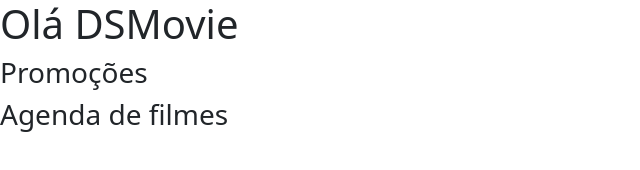
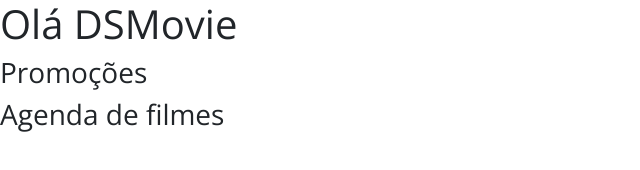
Before and after one commit to LucasDevRJ/dsmovie, a plain HTML site: page index.html in a window 1280 px wide. Shown: the full height of the page, 0-640 px from the left. Drawn offline with nearby package versions, Linux system fonts and the light colour scheme.

Commit message:
Adição do Google Fonts

```diff
--- /dev/null
+++ b/css/styles.css
@@ -0,0 +1,7 @@
+/* Arquivo CSS serve para estilizar o HTML */
+
+@import url('https://fonts.googleapis.com/css2?family=Open+Sans:wght@300;400;700&display=swap');
+
+* {
+    font-family: 'Open Sans', sans-serif;
+}
--- a/index.html
+++ b/index.html
@@ -10,6 +10,7 @@
     <meta name="viewport" content="width=device-width, initial-scale=1.0"> <!--Responsividade do site-->
     <title>Projeto DSMovie</title> <!--É o título do documento-->
     <link href="https://cdn.jsdelivr.net/npm/bootstrap@5.1.3/dist/css/bootstrap.min.css" rel="stylesheet" integrity="sha384-1BmE4kWBq78iYhFldvKuhfTAU6auU8tT94WrHftjDbrCEXSU1oBoqyl2QvZ6jIW3" crossorigin="anonymous"> <!--Importação do Bootstrap-->
+    <link rel="stylesheet" href="css/styles.css"> <!--Importando o arquivo CSS-->
 </head>
 <body>
     <h1>Olá DSMovie</h1> <!--Representa um título-->
```
